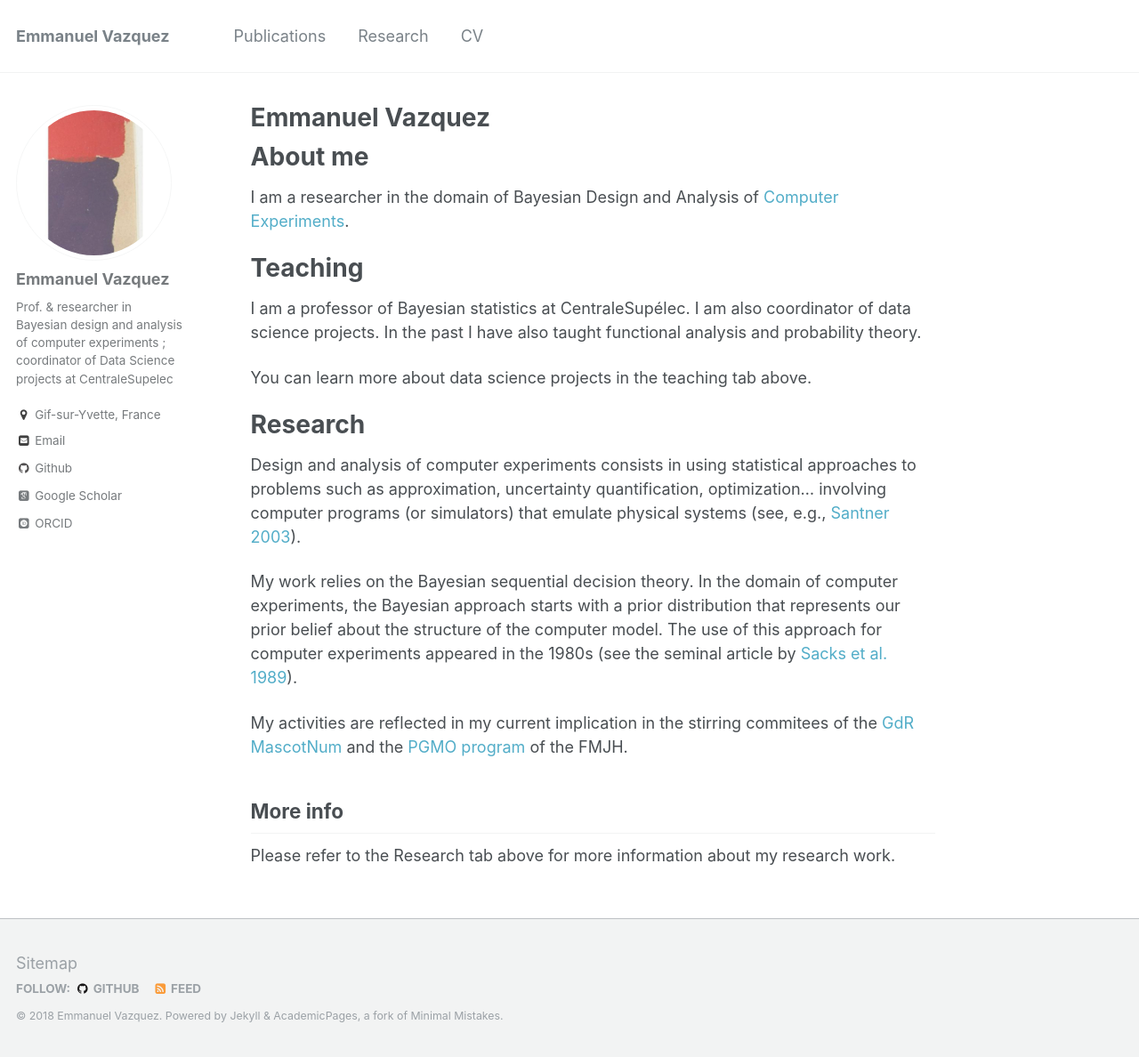
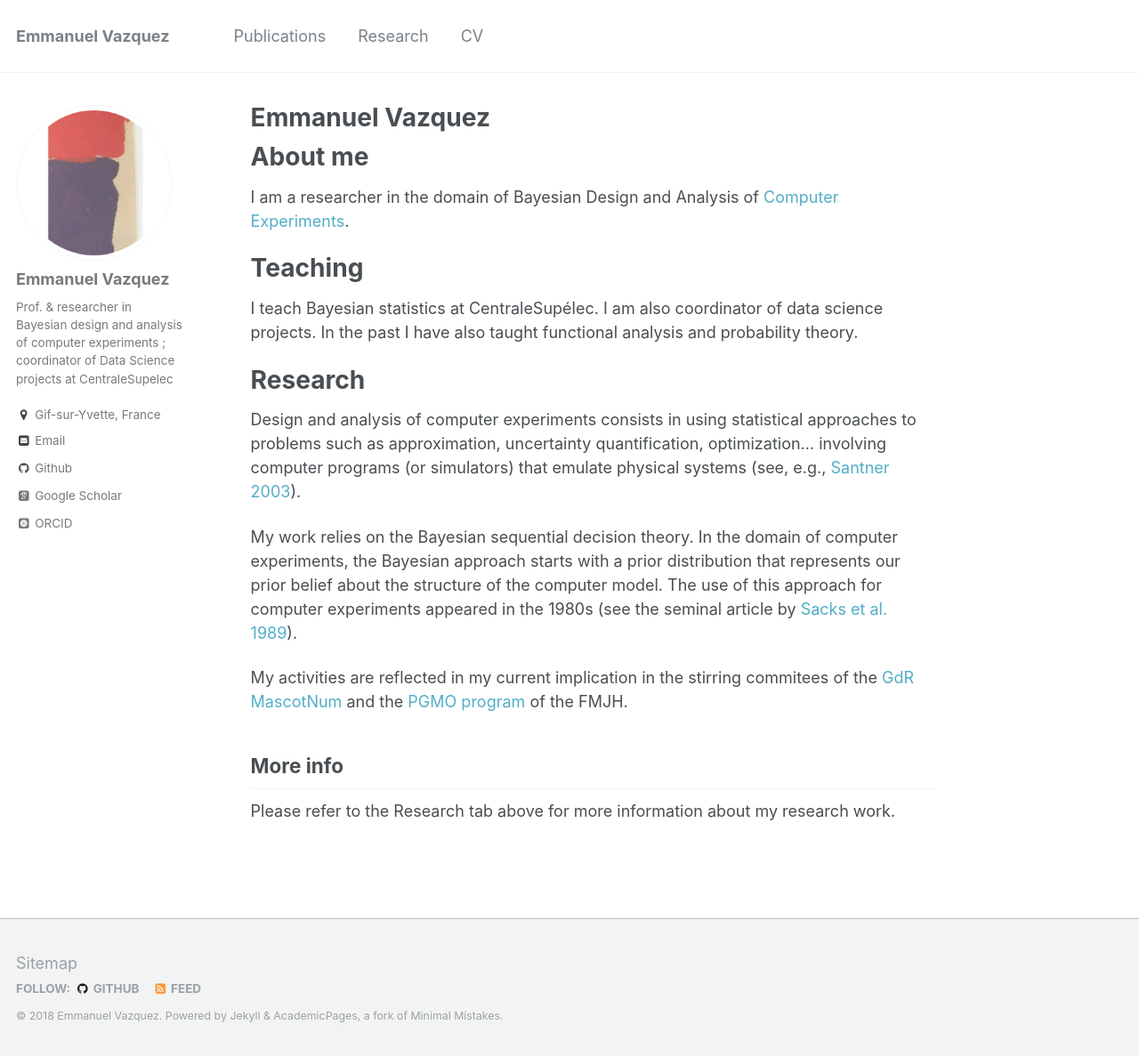
Before and after one commit to emvazquez/emvazquez.github.io, a Jekyll site: the page built from _pages/about.md, in a window 1280 px wide and 1188 px high. Shown: the whole window at 89% size. Built offline with Jekyll 4.4.1, drawn with Linux system fonts in a browser that asks for light colours; some web fonts are replaced.

Commit message:
Update about.md

```diff
--- a/_pages/about.md
+++ b/_pages/about.md
@@ -17,9 +17,7 @@ I am a researcher in the domain of Bayesian Design and Analysis of [Computer Exp
 Teaching
 ======
 
-I am a professor of Bayesian statistics at CentraleSupélec. I am also coordinator of data science projects. In the past I have also taught functional analysis and probability theory.
-
-You can learn more about data science projects in the teaching tab above.
+I teach Bayesian statistics at CentraleSupélec. I am also coordinator of data science projects. In the past I have also taught functional analysis and probability theory.
 
 Research
 ======
```
